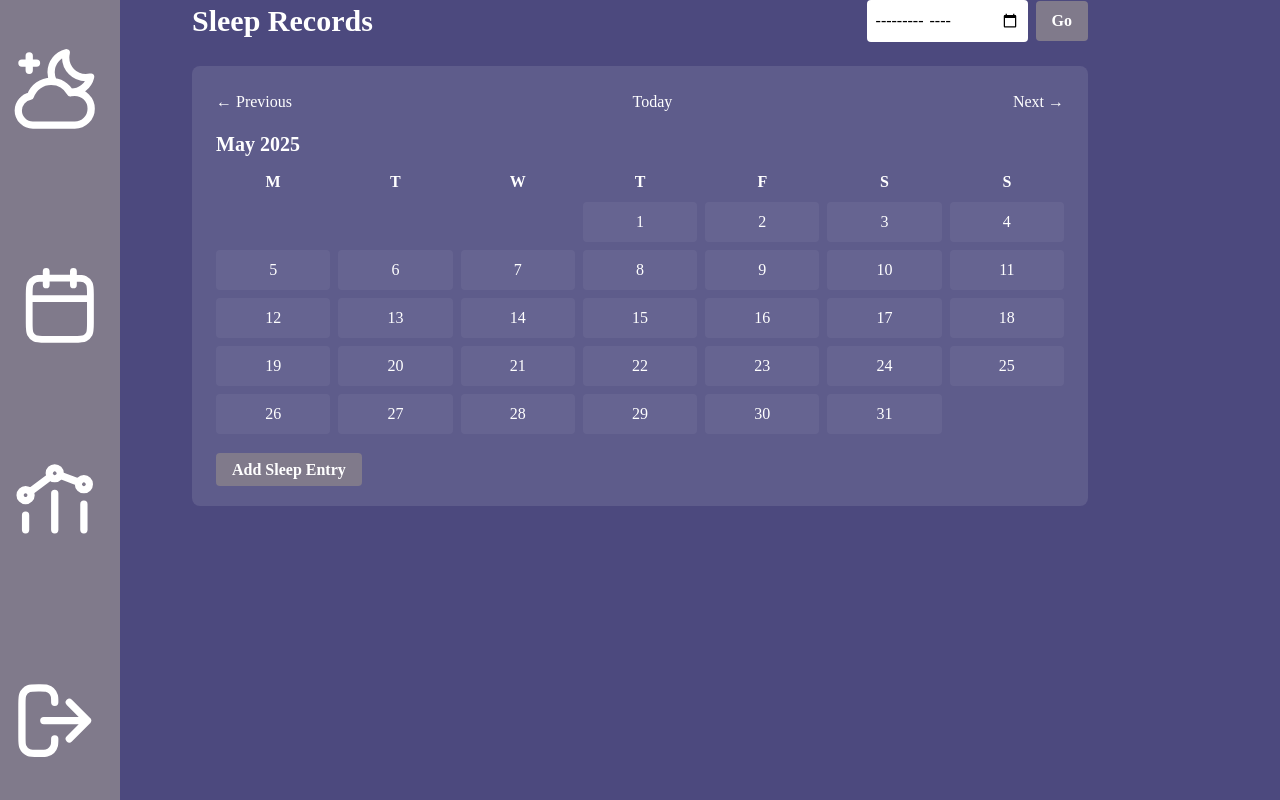
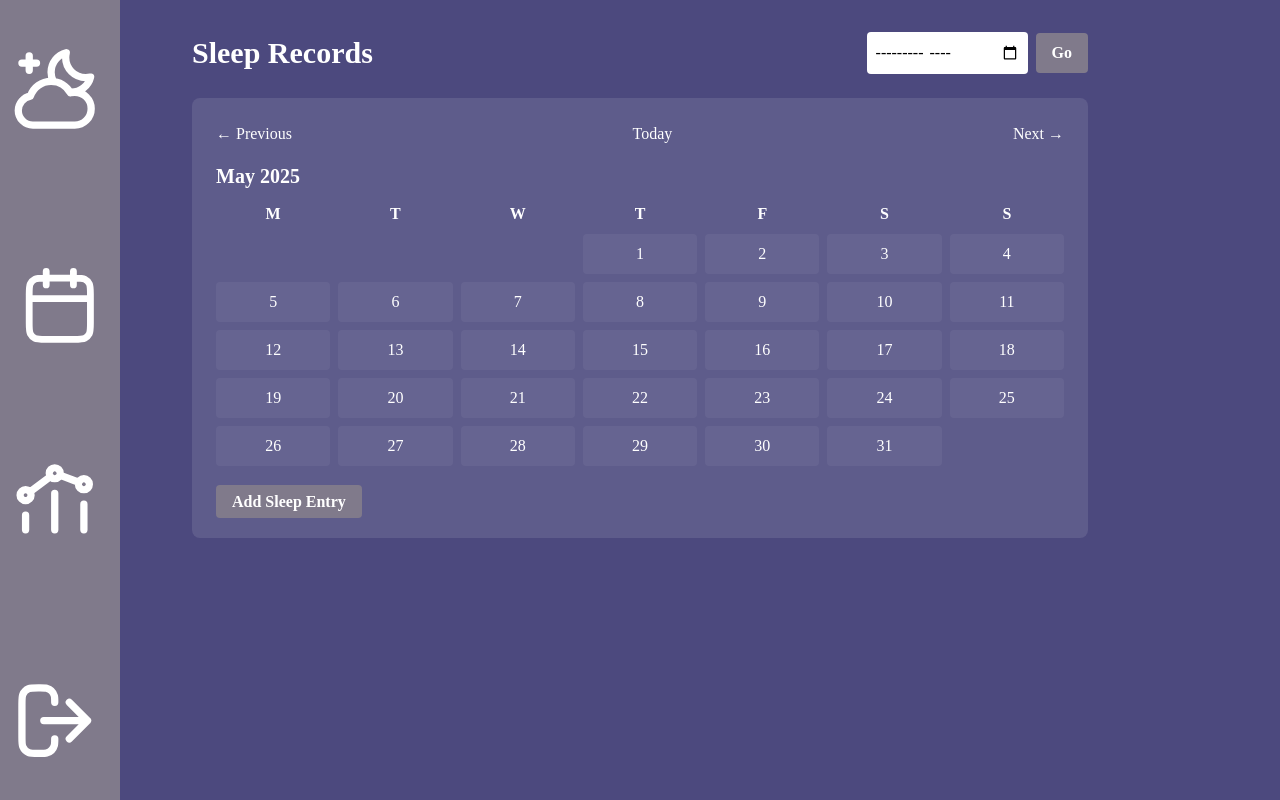
Before and after one commit to chloetychang/CITS3403-Project, a Flask app: page /record in a window 1280 px wide. Run offline with Flask 3, Linux system fonts and the light colour scheme; the visitor is signed in with stand-in values (Sample User, id 1); data that the repository does not hold is empty; some libraries are stand-ins or nearby versions; some web fonts are replaced.

Commit message:
Kept the layout/margins of record.html consistent with results.html

```diff
--- a/app/templates/record.html
+++ b/app/templates/record.html
@@ -5,9 +5,9 @@
 {% block content %}
 <div class="max-w-4xl mx-auto">
     <div class="flex justify-between items-center mb-6">
-        <h1 class="text-3xl font-bold">Sleep Records</h1>
+        <h1 class="text-3xl font-bold mt-8">Sleep Records</h1>
         <!-- Date Search Form -->
-        <form method="GET" action="{{ url_for('record') }}" class="flex items-center">
+        <form method="GET" action="{{ url_for('record') }}" class="flex items-center mt-8">
             <input type="month" name="month" class="p-2 rounded bg-white text-black mr-2" required>
             <button type="submit"
                 class="bg-secondary text-white font-bold py-2 px-4 rounded hover:bg-opacity-90 transition duration-200">
```
